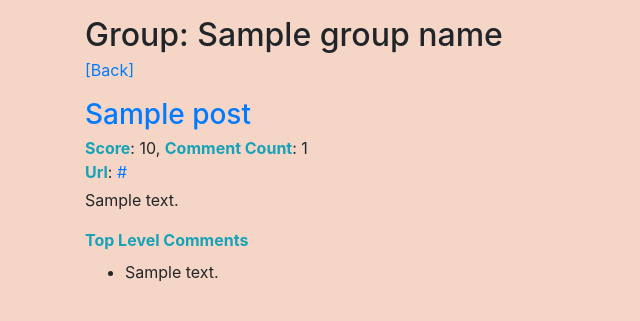
After one commit to michael-palad/rfetcher, a Flask app: template templates/submission.html in a window 1280 px wide. The commit adds this page. Shown: the top 321 px of the page, without its empty margins (0-640 px from the left). Run offline with Flask 2, Linux system fonts and the light colour scheme; the template is opened without the code that fills it: most values are stand-ins (such as "Sample title", 1, 10 or a date in 2020); some libraries are stand-ins or nearby versions.

Commit message:
Add viewing of individual post and it's top level comments

```diff
--- a/app.py
+++ b/app.py
@@ -4,13 +4,13 @@ import praw
 
 app = Flask(__name__)
 
-Post = namedtuple('Post', ['title', 'selftext', 'url', 'score', 'num_comments'])
+Post = namedtuple('Post', ['id', 'title', 'selftext', 'url', 'score', 'num_comments', 'subreddit'])
 
+reddit = praw.Reddit(client_id='opqOO7Uavtxmeg',
+                 client_secret='lXz6MRIK9AgagWlsKTTTxvCq-8o',
+                 user_agent='firstscript by /u/lakara20')
 
 def fetch_subreddit(subreddit_name, new_submissions=False):
-    reddit = praw.Reddit(client_id='opqOO7Uavtxmeg',
-                     client_secret='lXz6MRIK9AgagWlsKTTTxvCq-8o',
-                     user_agent='firstscript by /u/lakara20')
     posts = []
     submissions = None
     if new_submissions:
@@ -22,9 +22,20 @@ def fetch_subreddit(subreddit_name, new_submissions=False):
         url = submission.url
         if 'reddit.com' in url or 'redd.it' in url:
             url = None
-        posts.append(Post(title=submission.title, selftext=submission.selftext, url=url,
-                          score=submission.score, num_comments=submission.num_comments))
+        posts.append(Post(id=submission.id, title=submission.title, selftext=submission.selftext, url=url,
+                          score=submission.score, num_comments=submission.num_comments, subreddit=submission.subreddit))
     return posts
+
+
+def fetch_submission(id):
+    submission = reddit.submission(id=id)
+    post = Post(id=submission.id, title=submission.title, selftext=submission.selftext, url=submission.url,
+                score=submission.score, num_comments=submission.num_comments, subreddit=submission.subreddit)
+    submission.comments.replace_more(limit=0)
+    top_level_comments = []
+    for top_level_comment in submission.comments:
+        top_level_comments.append(top_level_comment.body)
+    return (post, top_level_comments)
 
 
 @app.route('/')
@@ -35,3 +46,9 @@ def index():
     if group_name:
         posts = fetch_subreddit(group_name.strip(), (is_new == '1'))
     return render_template('index.html', group_name=group_name, is_new=is_new, posts=posts)
+
+
+@app.route('/submission/<string:id>')
+def submission(id):
+    post, comments = fetch_submission(id)
+    return render_template('submission.html', group_name=post.subreddit, post=post, comments=comments, referrer=request.referrer)
--- /dev/null
+++ b/templates/layout.html
@@ -0,0 +1,20 @@
+<!DOCTYPE html>
+<html lang="en">
+<head>
+  <meta charset="UTF-8">
+  <title>{% block title %}RFetcher{% endblock %}</title>
+
+  <link rel="stylesheet" href="https://maxcdn.bootstrapcdn.com/bootstrap/4.0.0/css/bootstrap.min.css"
+        integrity="sha384-Gn5384xqQ1aoWXA+058RXPxPg6fy4IWvTNh0E263XmFcJlSAwiGgFAW/dAiS6JXm" crossorigin="anonymous">
+</head>
+<body style="background-color: #F5D6C6">
+  <div class="container mt-3 mb-5">
+   {% block content %}
+   {% endblock %}
+  </div>
+
+  <script src="https://code.jquery.com/jquery-3.2.1.slim.min.js" integrity="sha384-KJ3o2DKtIkvYIK3UENzmM7KCkRr/rE9/Qpg6aAZGJwFDMVNA/GpGFF93hXpG5KkN" crossorigin="anonymous"></script>
+  <script src="https://cdnjs.cloudflare.com/ajax/libs/popper.js/1.12.9/umd/popper.min.js" integrity="sha384-ApNbgh9B+Y1QKtv3Rn7W3mgPxhU9K/ScQsAP7hUibX39j7fakFPskvXusvfa0b4Q" crossorigin="anonymous"></script>
+  <script src="https://maxcdn.bootstrapcdn.com/bootstrap/4.0.0/js/bootstrap.min.js" integrity="sha384-JZR6Spejh4U02d8jOt6vLEHfe/JQGiRRSQQxSfFWpi1MquVdAyjUar5+76PVCmYl" crossorigin="anonymous"></script>
+</body>
+</html>
--- /dev/null
+++ b/templates/submission.html
@@ -0,0 +1,27 @@
+{% extends 'layout.html' %}
+
+{% block content %}
+   <div class="row mb-5">
+     <div class="col">
+        <h2 class="mb-1">Group: {{ group_name }}</h2>
+        <a href="{{ referrer }}">[Back]</a>
+
+        <h3 class="text-primary mt-3 mb-1">{{ post.title }}</h3>
+        <strong class="text-info">Score</strong>: {{ post.score }}, <strong class="text-info">Comment Count</strong>: {{ post.num_comments }}<br>
+        {% if post.url %}
+        <strong class="text-info">Url</strong>: <a href="{{ post.url }}" target="_blank">{{ post.url }}</a><br>
+        {% endif %}
+        <p class="mt-1">{{ post.selftext }}</p>
+
+        {% if comments %}
+         <strong class="text-info mt-2">Top Level Comments</strong>
+         <ul class="mt-2">
+            {% for comment in comments %}
+            <li><p>{{ comment }}</p></li>
+            {% endfor %}
+          </ul>
+        {% endif %}
+
+      </div>
+   </div>
+{% endblock %}
```
Also changed, not shown: templates/index.html (+5 -19 lines).
